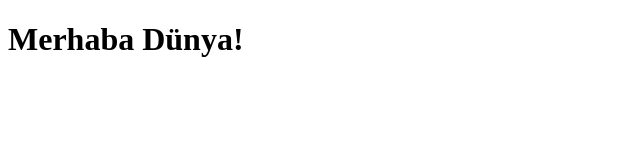
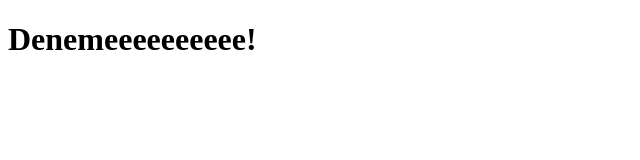
Before and after one commit to 1-4-7/atlas, a plain HTML site: page index.html in a window 1280 px wide. Shown: the whole page, without its empty margins (0-640 px from the left). Drawn offline with Linux system fonts and the light colour scheme.

Commit message:
Update index.html

```diff
--- a/index.html
+++ b/index.html
@@ -2,6 +2,6 @@
 <!DOCTYPE html>
 <html>
 <body>
-<h1>Merhaba Dünya!</h1>
+<h1>Denemeeeeeeeeee!</h1>
 </body>
 </html>
```
